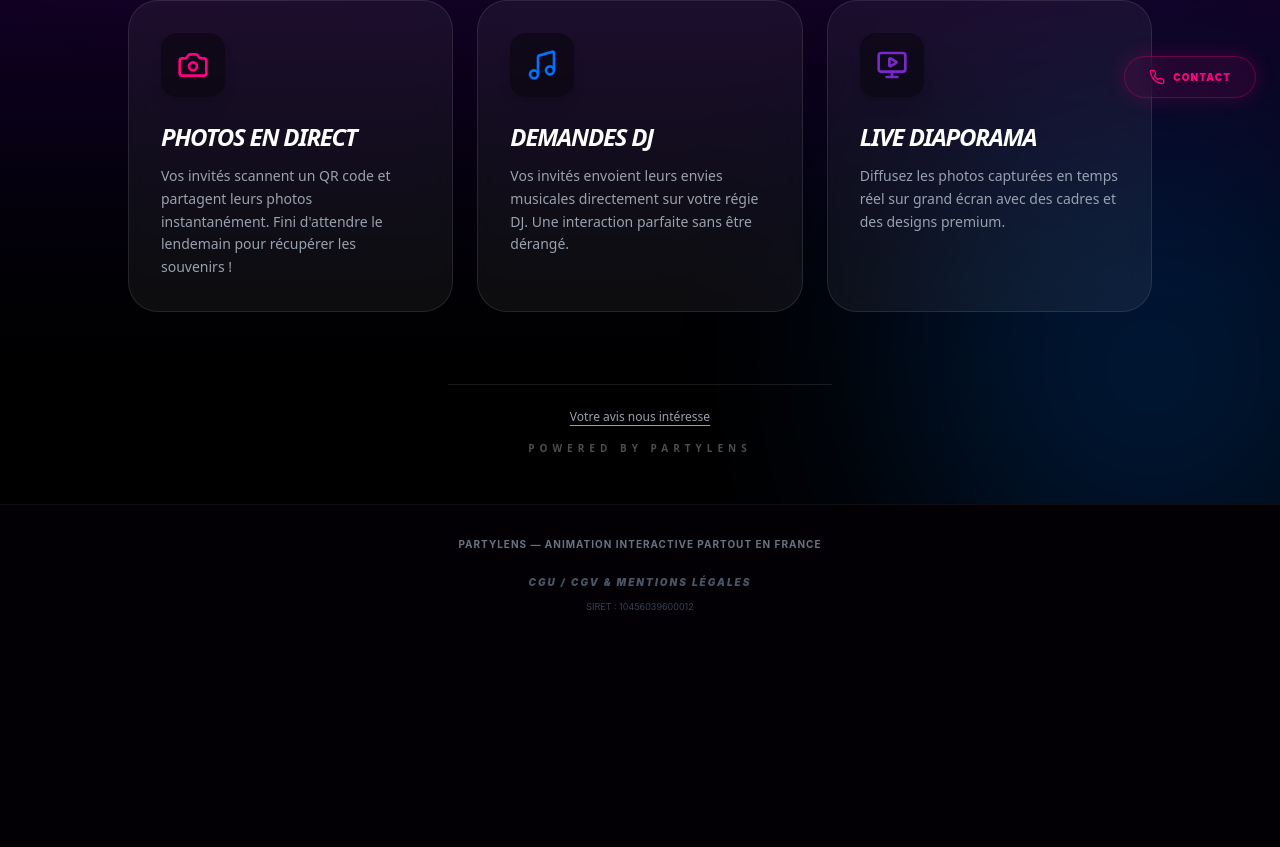
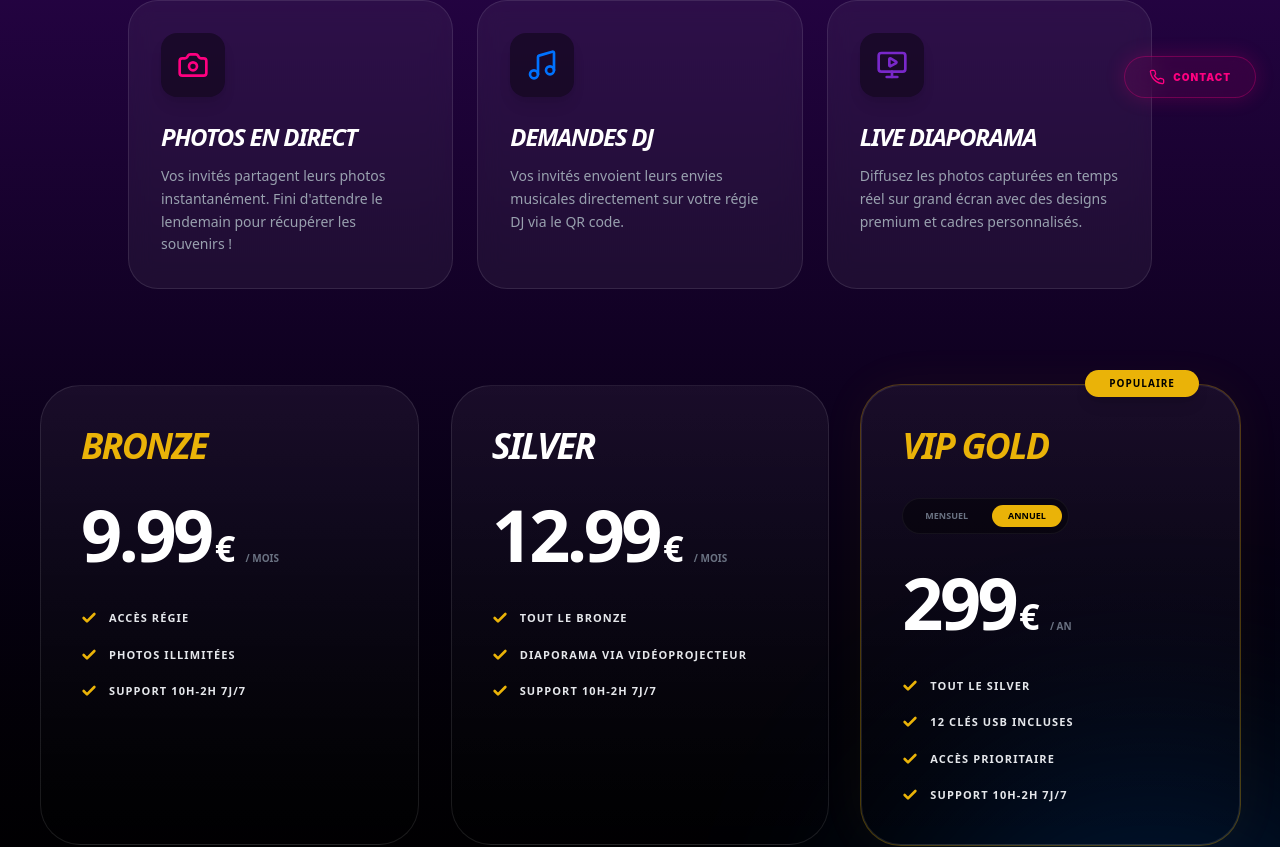
Before and after one commit to damiendenne/partylens, a Next.js app: page / in a window 1280 px wide. Shown: the part 678-1525 px from the top of the page. Before the commit the page ends 1323 px from the top, so only its background shows below. Built offline with nearby package versions, Linux system fonts and the light colour scheme.

Commit message:
SEO, Tarifs et Correction Adresse Manuelle

```diff
--- a/src/app/login/page.js
+++ b/src/app/login/page.js
@@ -4,22 +4,23 @@ import { auth, db } from '@/lib/firebase';
 import { signInWithEmailAndPassword, createUserWithEmailAndPassword } from 'firebase/auth';
 import { doc, setDoc, getDoc } from 'firebase/firestore';
 import { useRouter } from 'next/navigation';
-import { Loader2, MapPin, Phone, Lock, Mail, User, Music, Hash } from 'lucide-react';
+import { Loader2, MapPin, Phone, Lock, Mail, User, Music, Hash, Edit3 } from 'lucide-react';
 
 export default function LoginPage() {
   const router = useRouter();
   const [isRegister, setIsRegister] = useState(false);
   const [loading, setLoading] = useState(false);
-  const [role, setRole] = useState('organisateur'); // 'organisateur' ou 'dj'
+  const [role, setRole] = useState('organisateur');
 
   // Formulaire base
   const [email, setEmail] = useState('');
   const [password, setPassword] = useState('');
   const [confirmPassword, setConfirmPassword] = useState('');
   const [phone, setPhone] = useState('');
-  const [djCodeInput, setDjCodeInput] = useState(''); // Champ Code DJ pour l'organisateur client
+  const [djCodeInput, setDjCodeInput] = useState('');
 
-  // Adresse auto
+  // Adresse auto & Manuel
+  const [isManualAddress, setIsManualAddress] = useState(false);
   const [addressSearch, setAddressSearch] = useState('');
   const [street, setStreet] = useState('');
   const [zip, setZip] = useState('');
@@ -27,7 +28,7 @@ export default function LoginPage() {
   const [suggestions, setSuggestions] = useState([]);
 
   useEffect(() => {
-    if (isRegister && addressSearch.length > 5 && street === '') {
+    if (isRegister && !isManualAddress && addressSearch.length > 5 && street === '') {
       const timer = setTimeout(async () => {
         try {
           const res = await fetch(`https://api-adresse.data.gouv.fr/search/?q=${encodeURIComponent(addressSearch)}&limit=5`);
@@ -37,7 +38,7 @@ export default function LoginPage() {
       }, 300);
       return () => clearTimeout(timer);
     } else { setSuggestions([]); }
-  }, [addressSearch, street, isRegister]);
+  }, [addressSearch, street, isRegister, isManualAddress]);
 
   const handleSelectAddress = (s) => {
     setStreet(s.properties.name);
@@ -47,6 +48,15 @@ export default function LoginPage() {
     setSuggestions([]);
   };
 
+  const toggleManualAddress = () => {
+    setIsManualAddress(!isManualAddress);
+    // On réinitialise pour éviter les conflits
+    setStreet('');
+    setZip('');
+    setCity('');
+    setAddressSearch('');
+  };
+
   const handleAuth = async (e) => {
     e.preventDefault();
     setLoading(true);
@@ -54,18 +64,17 @@ export default function LoginPage() {
     try {
       if (isRegister) {
         if (password !== confirmPassword) throw new Error("Les mots de passe ne correspondent pas");
-        if (!city) throw new Error("Veuillez sélectionner une adresse valide dans la liste");
 
-        // LOGIQUE MÉTIER :
-        // Si Organisateur sans Code DJ ou si DJ => isStandalone: true (Payant)
-        // Si Organisateur avec Code DJ => isStandalone: false (Gratuit)
+        const finalStreet = isManualAddress ? addressSearch : street;
+        if (!finalStreet || !city || !zip) throw new Error("Veuillez renseigner une adresse complète");
+
         const isStandalone = role === 'dj' || (role === 'organisateur' && !djCodeInput);
 
         const res = await createUserWithEmailAndPassword(auth, email, password);
         await setDoc(doc(db, "users", res.user.uid), {
           email,
           phone,
-          address: { street, zip, city },
+          address: { street: finalStreet, zip, city },
           role: role,
           isStandalone: isStandalone,
           linkedDjCode: djCodeInput || null,
@@ -73,7 +82,6 @@ export default function LoginPage() {
           createdAt: new Date()
         });
 
-        // REDIRECTION INSCRIPTION
         if (role === 'dj') {
           window.location.href = '/admin';
         } else {
@@ -85,8 +93,6 @@ export default function LoginPage() {
 
         if (userDoc.exists()) {
           const data = userDoc.data();
-
-          // REDIRECTION CONNEXION
           if (data.role === 'dj') {
             window.location.href = '/admin';
           } else {
@@ -116,7 +122,6 @@ export default function LoginPage() {
           </h1>
         </div>
 
-        {/* --- NOUVEAU : CHOIX DU RÔLE (Uniquement à l'inscription) --- */}
         {isRegister && (
           <div className="flex justify-center gap-4 mb-8 animate-in slide-in-from-top-4">
             <button
@@ -162,13 +167,12 @@ export default function LoginPage() {
                 <input type="tel" placeholder="TÉLÉPHONE" required className="input-style" value={phone} onChange={(e) => setPhone(e.target.value)} />
               </div>
 
-              {/* --- NOUVEAU : CODE DJ (Si Organisateur) --- */}
               {role === 'organisateur' && (
                 <div className="relative animate-in slide-in-from-top-2">
                   <Hash className="absolute left-5 top-5 text-[#ff0080]" size={18} />
                   <input
                     type="text"
-                    placeholder="CODE DJ (OPTIONNEL - POUR COMPTE GRATUIT)"
+                    placeholder="CODE DJ (OPTIONNEL)"
                     className="input-style border-[#ff0080]/30"
                     value={djCodeInput}
                     onChange={(e) => setDjCodeInput(e.target.value)}
@@ -176,10 +180,20 @@ export default function LoginPage() {
                 </div>
               )}
 
+              {/* --- SECTION ADRESSE ULTRA-VISIBLE --- */}
+              <div className="space-y-3">
                 <div className="relative">
-                <MapPin className="absolute left-5 top-5 text-gray-500" size={18} />
-                <input type="text" placeholder="RECHERCHE TON ADRESSE" required className="input-style" value={addressSearch} onChange={(e) => { setAddressSearch(e.target.value); setStreet(''); }} />
-                {suggestions.length > 0 && (
+                  {isManualAddress ? <Edit3 className="absolute left-5 top-5 text-[#ff0080]" size={18} /> : <MapPin className="absolute left-5 top-5 text-gray-500" size={18} />}
+                  <input
+                    type="text"
+                    placeholder={isManualAddress ? "NUMÉRO ET NOM DE RUE" : "RECHERCHE TON ADRESSE"}
+                    required
+                    className="input-style"
+                    value={addressSearch}
+                    onChange={(e) => { setAddressSearch(e.target.value); if(!isManualAddress) setStreet(''); }}
+                  />
+
+                  {!isManualAddress && suggestions.length > 0 && (
                     <div className="absolute z-50 w-full mt-2 bg-[#0a0a0a] border border-white/10 rounded-2xl overflow-hidden shadow-2xl">
                       {suggestions.map((s, i) => (
                         <div key={i} onClick={() => handleSelectAddress(s)} className="p-4 hover:bg-[#ff0080]/20 cursor-pointer text-[10px] font-bold uppercase border-b border-white/5">{s.properties.label}</div>
@@ -187,9 +201,40 @@ export default function LoginPage() {
                     </div>
                   )}
                 </div>
+
+                {/* BOUTON D'ALTERNATIVE BIEN VISIBLE */}
+                <button
+                  type="button"
+                  onClick={toggleManualAddress}
+                  className={`w-full py-2 px-4 rounded-xl border text-[9px] font-black uppercase tracking-[0.2em] transition-all ${
+                    isManualAddress
+                    ? 'border-[#ff0080]/50 text-[#ff0080] bg-[#ff0080]/5 shadow-[0_0_15px_rgba(255,0,128,0.1)]'
+                    : 'border-white/10 text-gray-400 hover:text-white hover:border-white/30 bg-white/5'
+                  }`}
+                >
+                  {isManualAddress ? "← Revenir à la recherche automatique" : "📍 Adresse introuvable ? Cliquez ici"}
+                </button>
+
                 <div className="grid grid-cols-2 gap-4">
-                <input type="text" placeholder="CP" required className="input-style bg-white/5" value={zip} readOnly />
-                <input type="text" placeholder="VILLE" required className="input-style bg-white/5" value={city} readOnly />
+                  <input
+                    type="text"
+                    placeholder="CP"
+                    required
+                    className={`input-style !pl-5 ${!isManualAddress ? 'opacity-50 cursor-not-allowed bg-white/5' : 'bg-black/60 border-[#ff0080]/20 focus:border-[#ff0080]'}`}
+                    value={zip}
+                    readOnly={!isManualAddress}
+                    onChange={(e) => setZip(e.target.value)}
+                  />
+                  <input
+                    type="text"
+                    placeholder="VILLE"
+                    required
+                    className={`input-style !pl-5 ${!isManualAddress ? 'opacity-50 cursor-not-allowed bg-white/5' : 'bg-black/60 border-[#ff0080]/20 focus:border-[#ff0080]'}`}
+                    value={city}
+                    readOnly={!isManualAddress}
+                    onChange={(e) => setCity(e.target.value)}
+                  />
+                </div>
               </div>
             </div>
           )}
@@ -205,7 +250,7 @@ export default function LoginPage() {
       </div>
 
       <style jsx>{`
-        .input-style { width: 100%; padding: 1.25rem 1.25rem 1.25rem 3.5rem; border-radius: 1rem; background: rgba(0, 0, 0, 0.5); border: 1px solid rgba(255, 255, 255, 0.1); color: white; font-weight: 700; text-transform: uppercase; font-size: 0.75rem; outline: none; }
+        .input-style { width: 100%; padding: 1.25rem 1.25rem 1.25rem 3.5rem; border-radius: 1rem; background: rgba(0, 0, 0, 0.5); border: 1px solid rgba(255, 255, 255, 0.1); color: white; font-weight: 700; text-transform: uppercase; font-size: 0.75rem; outline: none; transition: all 0.3s; }
         .input-style:focus { border-color: #ff0080; }
         .glass-card { background: rgba(255, 255, 255, 0.02); backdrop-filter: blur(40px); }
       `}</style>
--- a/src/app/page.js
+++ b/src/app/page.js
@@ -1,8 +1,49 @@
 "use client";
 import Link from 'next/link';
-import { Camera, Music, MonitorPlay } from 'lucide-react';
+import { Camera, Music, MonitorPlay, Check } from 'lucide-react';
 
 export default function HomePage() {
+  const plans = [
+    {
+      name: "BRONZE",
+      price: "9.99€",
+      period: "/ MOIS",
+      features: [
+        "ACCÈS RÉGIE",
+        "PHOTOS ILLIMITÉES",
+        "SUPPORT 10H-2H 7J/7",
+      ],
+      color: "text-[#EAB308]",
+      highlight: false
+    },
+    {
+      name: "SILVER",
+      price: "12.99€",
+      period: "/ MOIS",
+      features: [
+        "TOUT LE BRONZE",
+        "DIAPORAMA VIA VIDÉOPROJECTEUR",
+        "SUPPORT 10H-2H 7J/7",
+      ],
+      color: "text-white",
+      highlight: false
+    },
+    {
+      name: "VIP GOLD",
+      price: "299€",
+      period: "/ AN",
+      isGold: true,
+      features: [
+        "TOUT LE SILVER",
+        "12 CLÉS USB INCLUSES",
+        "ACCÈS PRIORITAIRE",
+        "SUPPORT 10H-2H 7J/7",
+      ],
+      color: "text-[#EAB308]",
+      highlight: true
+    }
+  ];
+
   return (
     <main className="min-h-screen bg-gradient-to-b from-[#4c0d82] to-black text-white flex flex-col items-center p-6 text-center font-sans overflow-hidden relative">
 
@@ -13,7 +54,7 @@ export default function HomePage() {
       </div>
 
       <div className="relative z-10 w-full flex flex-col items-center">
-        {/* LOGO TRÈS GROS ET COLLÉ EN HAUT */}
+        {/* LOGO */}
         <img
           src="/logo-partylens.png"
           alt="PartyLens"
@@ -27,20 +68,19 @@ export default function HomePage() {
         {/* BOUTON PRINCIPAL */}
         <div className="w-full max-w-sm mb-16">
           <Link href="/login" className="block w-full bg-white text-[#4c0d82] py-4 rounded-2xl font-black uppercase tracking-tighter no-underline shadow-[0_0_40px_rgba(255,255,255,0.2)] hover:scale-105 active:scale-95 transition-all">
-            Je suis Organisateur / DJ
+            Accès Organisateur / DJ
           </Link>
         </div>
 
         {/* SECTION PRÉSENTATION (3 Cartes) */}
-        <div className="w-full max-w-5xl grid grid-cols-1 md:grid-cols-3 gap-6 mb-12">
-
+        <div className="w-full max-w-5xl grid grid-cols-1 md:grid-cols-3 gap-6 mb-24">
           <div className="bg-white/5 border border-white/10 p-8 rounded-[30px] backdrop-blur-md hover:bg-white/10 hover:border-[#ff0080]/50 transition-all text-center md:text-left flex flex-col items-center md:items-start group">
             <div className="bg-black/40 p-4 rounded-2xl mb-6 group-hover:scale-110 transition-transform shadow-lg">
               <Camera size={32} className="text-[#ff0080]" />
             </div>
             <h3 className="text-2xl font-black uppercase italic mb-3 tracking-tighter">Photos en direct</h3>
             <p className="text-gray-400 text-sm leading-relaxed">
-              Vos invités scannent un QR code et partagent leurs photos instantanément. Fini d'attendre le lendemain pour récupérer les souvenirs !
+              Vos invités partagent leurs photos instantanément. Fini d'attendre le lendemain pour récupérer les souvenirs !
             </p>
           </div>
 
@@ -50,7 +90,7 @@ export default function HomePage() {
             </div>
             <h3 className="text-2xl font-black uppercase italic mb-3 tracking-tighter">Demandes DJ</h3>
             <p className="text-gray-400 text-sm leading-relaxed">
-              Vos invités envoient leurs envies musicales directement sur votre régie DJ. Une interaction parfaite sans être dérangé.
+              Vos invités envoient leurs envies musicales directement sur votre régie DJ via le QR code.
             </p>
           </div>
 
@@ -60,14 +100,57 @@ export default function HomePage() {
             </div>
             <h3 className="text-2xl font-black uppercase italic mb-3 tracking-tighter">Live Diaporama</h3>
             <p className="text-gray-400 text-sm leading-relaxed">
-              Diffusez les photos capturées en temps réel sur grand écran avec des cadres et des designs premium.
+              Diffusez les photos capturées en temps réel sur grand écran avec des designs premium et cadres personnalisés.
             </p>
           </div>
+        </div>
 
+        {/* SECTION FORFAITS (MISE À JOUR SELON IMAGE_2CA73F.PNG) */}
+        <div className="w-full max-w-7xl grid grid-cols-1 md:grid-cols-3 gap-8 px-4 mb-24">
+          {plans.map((plan, index) => (
+            <div
+              key={index}
+              className={`relative p-10 rounded-[40px] border border-white/10 bg-gradient-to-b from-white/5 to-transparent flex flex-col text-left transition-all duration-500 ${plan.isGold ? 'ring-1 ring-[#EAB308]/30 shadow-[0_0_50px_rgba(234,179,8,0.05)]' : ''}`}
+            >
+              {/* Badge Populaire */}
+              {plan.isGold && (
+                <div className="absolute -top-4 right-10 bg-[#EAB308] text-black text-[10px] font-black px-6 py-1.5 rounded-full uppercase tracking-widest shadow-lg">
+                  Populaire
+                </div>
+              )}
+
+              <h3 className={`text-4xl font-black italic tracking-tighter mb-8 ${plan.color}`}>
+                {plan.name}
+              </h3>
+
+              {/* Sélecteur factice pour le Gold */}
+              {plan.isGold && (
+                <div className="flex gap-2 mb-8 bg-black/40 p-1.5 rounded-full w-fit border border-white/5">
+                  <div className="px-4 py-1 text-[9px] font-bold text-gray-500 uppercase">Mensuel</div>
+                  <div className="px-4 py-1 bg-[#EAB308] text-black rounded-full text-[9px] font-black uppercase">Annuel</div>
+                </div>
+              )}
+
+              <div className="flex items-baseline gap-1 mb-10">
+                <span className="text-7xl font-black tracking-tighter text-white">{plan.price.split('€')[0]}</span>
+                <span className="text-4xl font-black tracking-tighter text-white">€</span>
+                <span className="text-gray-500 text-[10px] font-bold ml-2">{plan.period}</span>
+              </div>
+
+              <ul className="space-y-5 flex-1">
+                {plan.features.map((feature, i) => (
+                  <li key={i} className="flex items-center gap-3 text-[11px] font-black uppercase tracking-widest text-gray-200">
+                    <Check size={16} className="text-[#EAB308] shrink-0" strokeWidth={4} />
+                    {feature}
+                  </li>
+                ))}
+              </ul>
+            </div>
+          ))}
         </div>
       </div>
 
-      {/* FOOTER MIS À JOUR AVEC LE LIEN AVIS */}
+      {/* FOOTER */}
       <footer className="mt-auto pt-6 relative z-10 w-full text-center">
         <div className="h-[1px] w-full max-w-sm mx-auto bg-white/10 mb-6"></div>
         <div className="flex flex-col items-center gap-4 pb-6">
```
Lines whose indentation alone changed are shown as unchanged.
